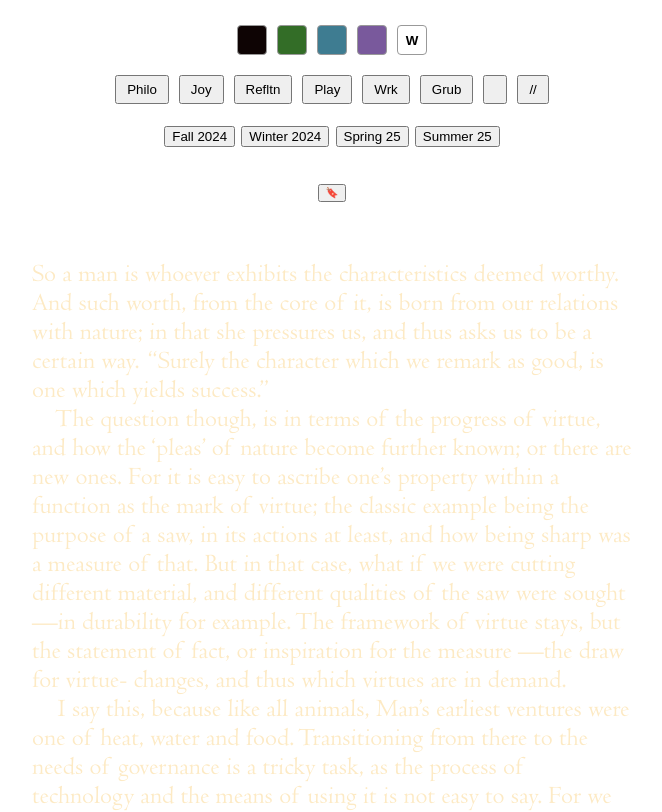
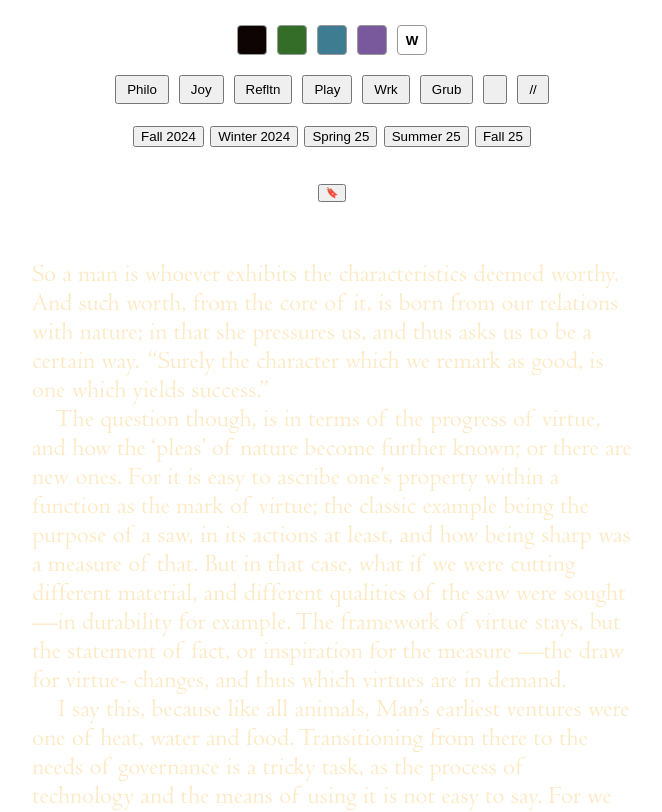
Before and after one commit to ryanmgreen96/PDFviewerMain, a plain HTML site: page index.html in a window 1280 px wide. Shown: the top 812 px of the page, without its empty margins (308-970 px from the left). Drawn offline with Linux system fonts and the light colour scheme.

Commit message:
Update index.html

```diff
--- a/index.html
+++ b/index.html
@@ -206,6 +206,7 @@
         <button data-section="winter24.html">Winter 2024</button>
         <button data-section="spring25.html">Spring 25</button>
         <button data-section="summer25.html">Summer 25</button>
+        <button data-section="fall25.html">Fall 25</button>
     </div>
 
     <div class="bookmark-bar" style="text-align: center; margin-bottom: 10px;">
```
